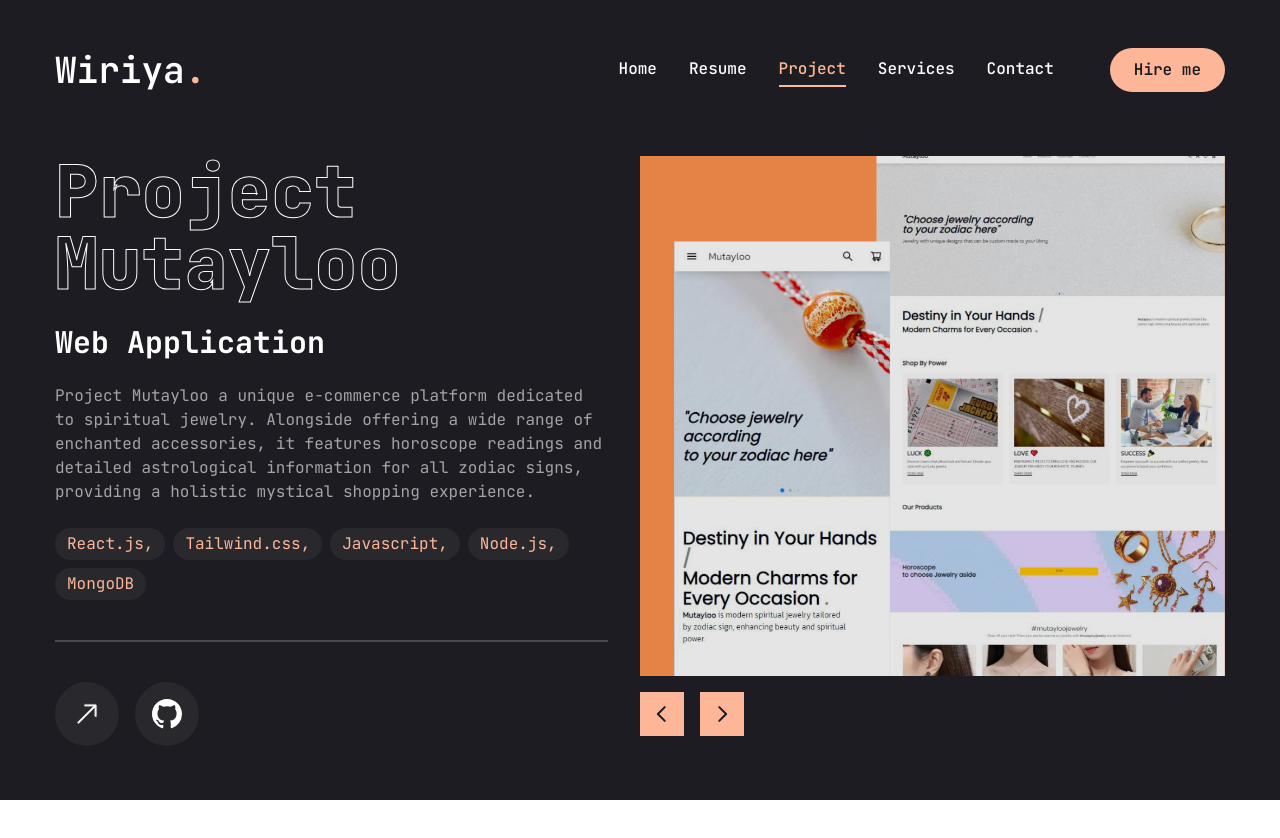
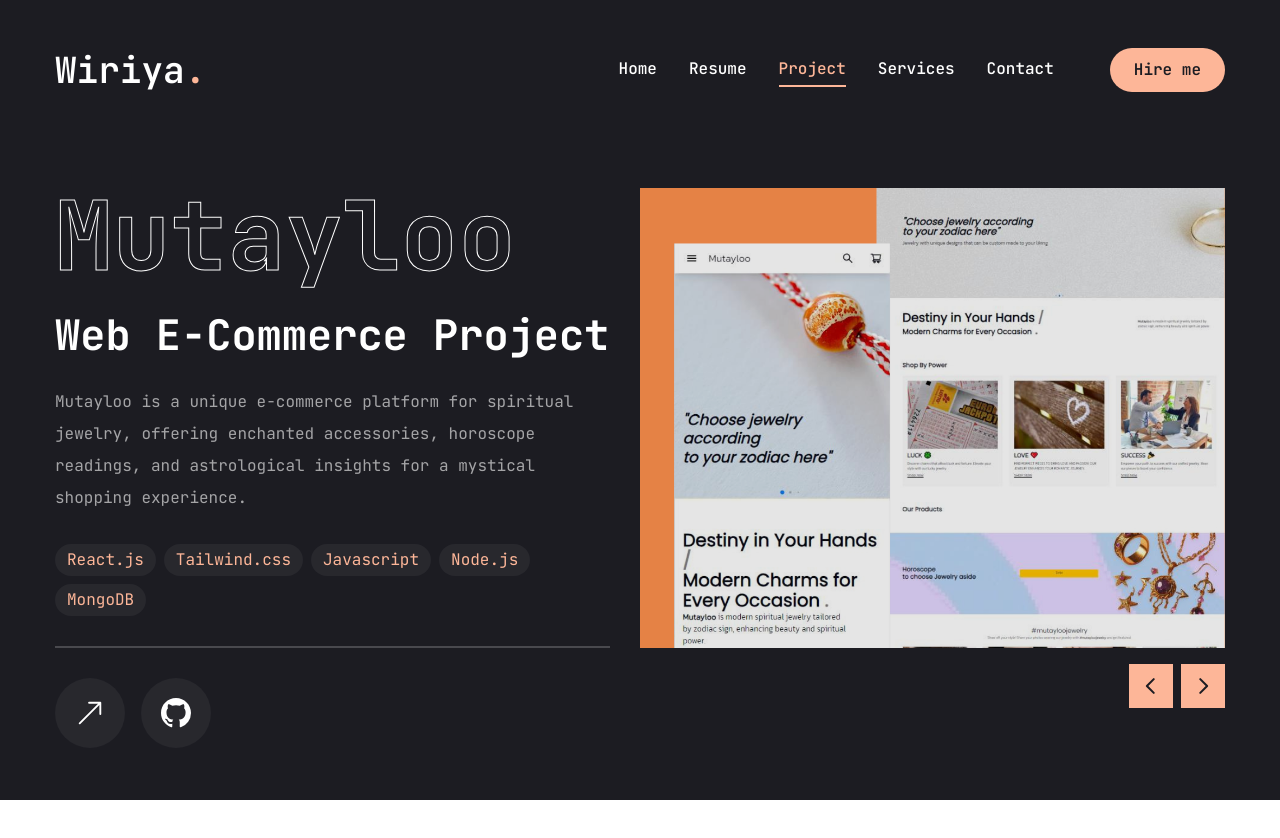
Before and after one commit to mezealot24/WiriyaPortfolio, a Next.js app: page /project in a window 1280 px wide. Shown: the top 838 px of the page. After the commit the page ends 804 px from the top, so only its background shows below. Built offline with nearby package versions, Linux system fonts and the light colour scheme.

Commit message:
updated ProjectPage

```diff
--- a/app/project/page.jsx
+++ b/app/project/page.jsx
@@ -1,13 +1,12 @@
 "use client";
 
 import { motion } from "framer-motion";
-import React, { useState, useRef } from "react";
+import React, { useState } from "react";
 
 import { Swiper, SwiperSlide } from "swiper/react";
 import "swiper/css";
-import "swiper/css/navigation";
 
-import { BsArrowRight, BsGithub } from "react-icons/bs";
+import { BsArrowUpRight, BsGithub } from "react-icons/bs";
 import {
 	Tooltip,
 	TooltipContent,
@@ -21,10 +20,10 @@ import WorkSliderBtns from "@/components/ui/WorkSliderBtns";
 
 const projectsData = [
 	{
-		category: "Web Application",
-		title: "Project Mutayloo",
+		category: "Web E-Commerce",
+		title: "Mutayloo",
 		description:
-			"Project Mutayloo a unique e-commerce platform dedicated to spiritual jewelry. Alongside offering a wide range of enchanted accessories, it features horoscope readings and detailed astrological information for all zodiac signs, providing a holistic mystical shopping experience.",
+			"Mutayloo is a unique e-commerce platform for spiritual jewelry, offering enchanted accessories, horoscope readings, and astrological insights for a mystical shopping experience.",
 		stack: [
 			{ name: "React.js" },
 			{ name: "Tailwind.css" },
@@ -58,7 +57,7 @@ const projectsData = [
 		description:
 			"Quiz game is a fun and interactive way to test your knowledge and have a good time. It's a great way to challenge yourself and learn something new.",
 		stack: [
-			{ name: "React.js" },
+			{ name: "Next.js" },
 			{ name: "Tailwind.css" },
 			{ name: "TypeScript" },
 			{ name: "Node.js" },
@@ -72,12 +71,13 @@ const projectsData = [
 ];
 
 const Project = () => {
-	const [currentProject, setCurrentProject] = useState(projectsData[0]);
-	const swiperRef = useRef(null);
+	const [selectedProject, setSelectedProject] = useState(projectsData[0]);
 
 	const handleSlideChange = (swiper) => {
+		//get current slide index
 		const currentIndex = swiper.activeIndex;
-		setCurrentProject(projectsData[currentIndex]);
+		//update project based on current slide
+		setSelectedProject(projectsData[currentIndex]);
 	};
 
 	return (
@@ -87,98 +87,53 @@ const Project = () => {
 				opacity: 1,
 				transition: { delay: 2.4, duration: 0.4, ease: "easeIn" },
 			}}
-			className="min-h-screen flex flex-col justify-start py-4 px-4 sm:px-6 lg:px-8"
+			className="min-h-[80vh] sm:min-h-[60vh] flex flex-col justify-center py-6 sm:py-12 xl:px-0"
 		>
 			<div className="container mx-auto">
-				<div className="flex flex-col lg:flex-row lg:gap-8">
-					{/* Swiper component */}
-					<div className="w-full lg:w-1/2 lg:order-2 mb-8 lg:mb-0">
-						<div className="relative">
-							<Swiper
-								onSwiper={(swiper) => {
-									swiperRef.current = swiper;
-								}}
-								spaceBetween={30}
-								slidesPerView={1}
-								className="h-[300px] sm:h-[400px] lg:h-[520px]"
-								onSlideChange={handleSlideChange}
-							>
-								{projectsData.map((project, index) => (
-									<SwiperSlide key={index}>
-										<div className="h-full relative group flex justify-center items-center bg-pink-50/20">
-											<div className="absolute inset-0 bg-black/10 z-10"></div>
-											<div className="relative w-full h-full">
-												<Image
-													src={project.image}
-													alt={project.title}
-													fill
-													className="object-cover"
-												/>
-											</div>
-										</div>
-									</SwiperSlide>
-								))}
-							</Swiper>
-							{/* WorkSliderBtns for mobile */}
-							<div className="lg:hidden">
-								<WorkSliderBtns
-									containerStyles="flex gap-2 absolute right-0 bottom-[calc(50%_-_22px)] z-20 w-full justify-between"
-									btnStyles="bg-accent hover:bg-accent-hover text-primary text-[22px] w-[44px] h-[44px] flex justify-center items-center transition-all"
-									swiperRef={swiperRef}
-								/>
+				<div className="flex flex-col xl:flex-row xl:gap-[30px]">
+					<div className="w-full xl:w-[50%] xl:h-[460px] flex flex-col xl:justify-between order-2 xl:order-none">
+						<div className="flex flex-col gap-[20px] xl:gap-[30px] h-full justify-between">
+							{/* project title */}
+							<div className="text-5xl sm:text-8xl leading-none font-bold text-transparent text-outline">
+								{selectedProject.title}
 							</div>
-						</div>
-						{/* WorkSliderBtns for desktop */}
-						<div className="hidden lg:flex flex-end justify-between items-center mt-4">
-							<WorkSliderBtns
-								containerStyles="flex gap-4"
-								btnStyles="bg-accent hover:bg-accent-hover text-primary text-[22px] w-[44px] h-[44px] flex justify-center items-center transition-all"
-								swiperRef={swiperRef}
-							/>
-						</div>
-					</div>
-
-					{/* Text content - now below the Swiper for mobile */}
-					<div className="w-full lg:w-1/2 lg:order-1 flex flex-col justify-between">
-						<div className="flex flex-col gap-4 sm:gap-6">
-							<h1 className="text-3xl sm:text-5xl lg:text-7xl font-extrabold text-transparent text-outline leading-tight">
-								{currentProject.title}
-							</h1>
-							<h2 className="text-xl sm:text-2xl lg:text-3xl font-bold text-white capitalize">
-								{currentProject.category}
+							{/* project category */}
+							<h2 className="text-2xl sm:text-[42px] font-bold leading-none text-white group-hover:text-accent transition-all duration-500 capitalize">
+								{selectedProject.category} project
 							</h2>
-							<p className="text-white/60 text-sm sm:text-base">
-								{currentProject.description}
-							</p>
+							{/* project description */}
+							<p className="text-white/60">{selectedProject.description}</p>
+							{/* project stack */}
 							<ul className="flex flex-wrap gap-2">
-								{currentProject.stack.map((item, index) => (
+								{selectedProject.stack.map((item, index) => (
 									<li
 										key={index}
 										className="text-sm sm:text-base text-accent bg-white/5 px-3 py-1 rounded-full"
 									>
 										{item.name}
-										{index !== currentProject.stack.length - 1 && ","}
 									</li>
 								))}
 							</ul>
-							<div className="border border-white/20 my-4"></div>
-							<div className="flex items-center gap-4">
-								<Link href={currentProject.live}>
+							{/* border */}
+							<div className="border border-white/20"></div>
+							{/* button */}
+							<div className="flex items-center gap-4 mt-auto">
+								<Link href={selectedProject.live}>
 									<TooltipProvider delayDuration={100}>
 										<Tooltip>
-											<TooltipTrigger className="w-12 h-12 sm:w-16 sm:h-16 rounded-full bg-white/5 flex justify-center items-center group">
-												<BsArrowRight className="text-white text-2xl sm:text-3xl group-hover:text-accent transform -rotate-45 transition-transform duration-300 ease-in-out" />
+											<TooltipTrigger className="w-[50px] sm:w-[70px] h-[50px] sm:h-[70px] rounded-full bg-white/5 flex justify-center items-center group">
+												<BsArrowUpRight className="text-white text-2xl sm:text-3xl group-hover:text-accent" />
 											</TooltipTrigger>
 											<TooltipContent>
-												<p>Live project</p>
+												<p>Live Project</p>
 											</TooltipContent>
 										</Tooltip>
 									</TooltipProvider>
 								</Link>
-								<Link href={currentProject.github}>
+								<Link href={selectedProject.github}>
 									<TooltipProvider delayDuration={100}>
 										<Tooltip>
-											<TooltipTrigger className="w-12 h-12 sm:w-16 sm:h-16 rounded-full bg-white/5 flex justify-center items-center group">
+											<TooltipTrigger className="w-[50px] sm:w-[70px] h-[50px] sm:h-[70px] rounded-full bg-white/5 flex justify-center items-center group">
 												<BsGithub className="text-white text-2xl sm:text-3xl group-hover:text-accent" />
 											</TooltipTrigger>
 											<TooltipContent>
@@ -190,6 +145,39 @@ const Project = () => {
 							</div>
 						</div>
 					</div>
+					<div className="w-full xl:w-[50%]">
+						<Swiper
+							spaceBetween={30}
+							slidesPerView={1}
+							className="h-[300px] sm:h-[520px] mb-12"
+							onSlideChange={handleSlideChange}
+						>
+							{projectsData.map((project, index) => {
+								return (
+									<SwiperSlide key={index} className="w-full">
+										<div className="h-[260px] sm:h-[460px] relative group flex justify-center items-center bg-pink-50/20">
+											{/* overlay */}
+											<div className="absolute top-0 bottom-0 w-full h-full bg-black/10 z-10"></div>
+											{/* image */}
+											<div className="relative w-full h-full">
+												<Image
+													src={project.image}
+													fill
+													className="object-cover"
+													alt=""
+												/>
+											</div>
+										</div>
+									</SwiperSlide>
+								);
+							})}
+							{/* slider button */}
+							<WorkSliderBtns
+								containerStyles="flex gap-2 absolute right-0 bottom-[calc(50%_-_22px)] xl:bottom-0 z-20 w-full justify-between xl:w-max xl:justify-none"
+								btnStyles="bg-accent hover:bg-accent-hover text-primary text-[22px] w-[44px] h-[44px] flex justify-center items-center transition-all"
+							/>
+						</Swiper>
+					</div>
 				</div>
 			</div>
 		</motion.section>
--- a/components/ui/WorkSliderBtns.jsx
+++ b/components/ui/WorkSliderBtns.jsx
@@ -1,22 +1,23 @@
 "use client";
 
-import React from "react";
+import { useSwiper } from "swiper/react";
 import { PiCaretLeftBold, PiCaretRightBold } from "react-icons/pi";
 
-const WorkSliderBtns = ({ containerStyles, btnStyles, swiperRef }) => {
+const WorkSliderBtns = ({ containerStyles, btnStyles, iconsStyles }) => {
+	const swiper = useSwiper();
 	return (
-		<div className={`${containerStyles}`}>
-			<button
-				className={`${btnStyles}`}
-				onClick={() => swiperRef.current?.slidePrev()}
-			>
-				<PiCaretLeftBold />
+		<div className={containerStyles}>
+			<button className={btnStyles}>
+				<PiCaretLeftBold
+					className={iconsStyles}
+					onClick={() => swiper.slidePrev()}
+				/>
 			</button>
-			<button
-				className={`${btnStyles}`}
-				onClick={() => swiperRef.current?.slideNext()}
-			>
-				<PiCaretRightBold />
+			<button className={btnStyles}>
+				<PiCaretRightBold
+					className={iconsStyles}
+					onClick={() => swiper.slideNext()}
+				/>
 			</button>
 		</div>
 	);
```
Also changed, not shown: components/Stats.jsx (deleted, +0 -15 lines).
